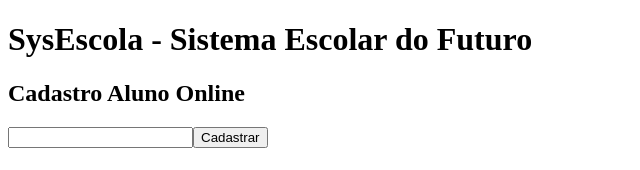
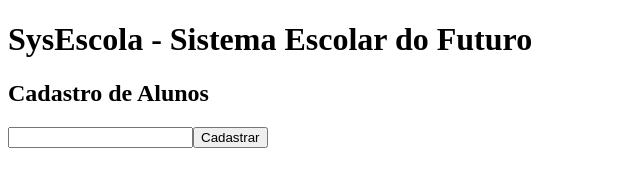
Before and after one commit to guilhermepadilha/estudo-angular, an Angular app in the folder sys-escola/: page / in a window 1280 px wide. Shown: the top 170 px of the page, without its empty margins (0-640 px from the left). Built offline with nearby package versions, Linux system fonts and the light colour scheme.

Commit message:
Realizei uma alteração no título do arquivo: cadastro-aluno

```diff
--- a/sys-escola/src/app/cadastro-aluno/cadastro-aluno.component.html
+++ b/sys-escola/src/app/cadastro-aluno/cadastro-aluno.component.html
@@ -1,5 +1,5 @@
 <form (ngSubmit)="cadastrar()">
-    <h2>Cadastro Aluno Online</h2>
+    <h2>Cadastro de  Alunos</h2>
     <input id="nome" name="nome" [(ngModel)]="nome" type="text"/>
     <button type="submit">Cadastrar</button>
 </form>
```
